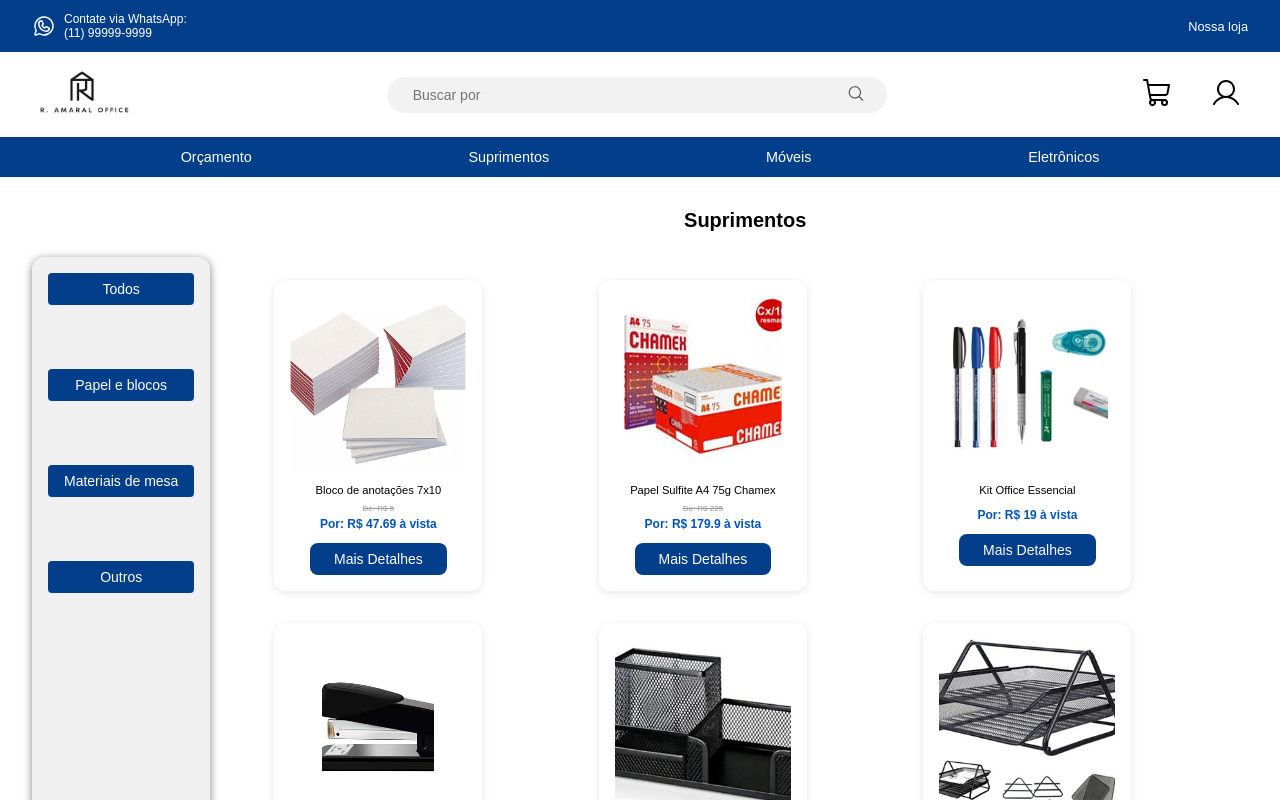
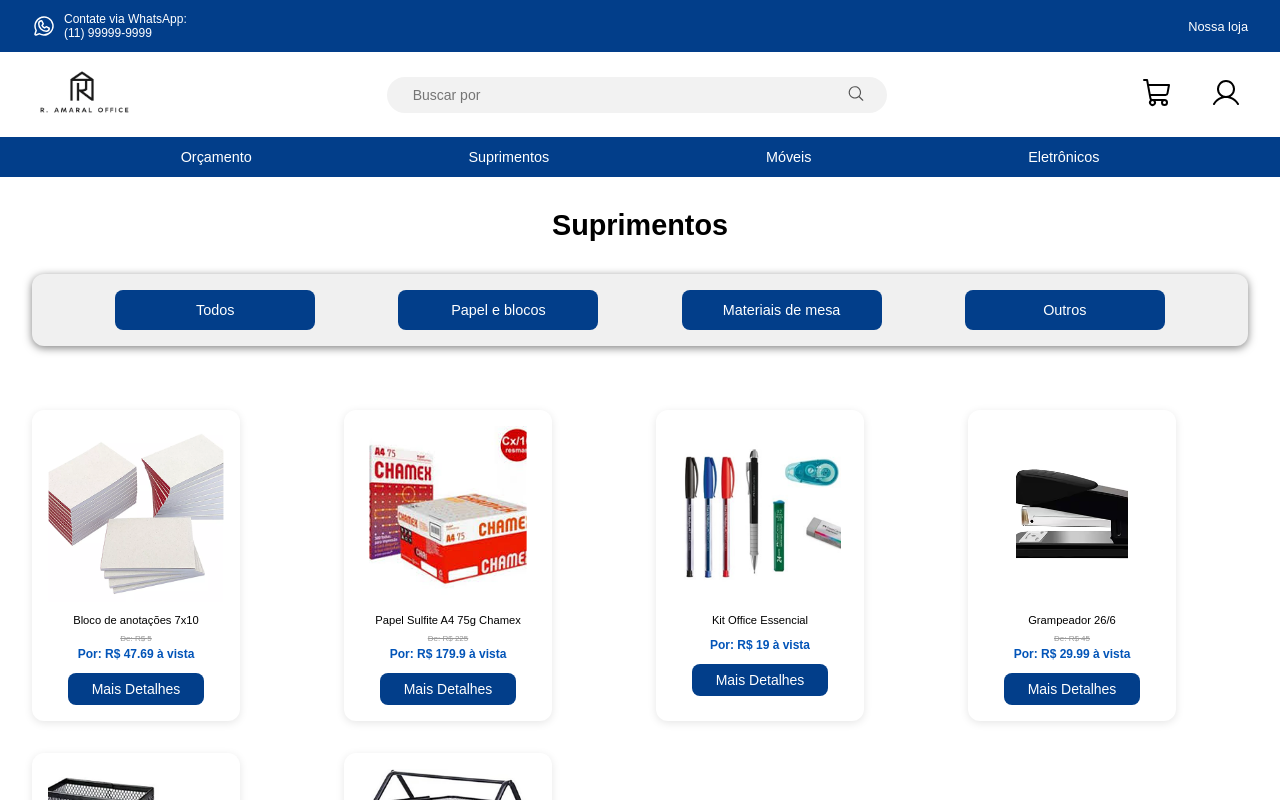
Before and after one commit to PedroMRegis/projeto_ijr, a React (Vite) app: page /suprimentos in a window 1280 px wide. Shown: the top 800 px of the page. Built offline with nearby package versions, Linux system fonts and the light colour scheme.

Commit message:
Centralizacao dos layouts de moveis, suprimentos e eletronicos

```diff
--- a/src/pages/Eletronicos.tsx
+++ b/src/pages/Eletronicos.tsx
@@ -1,4 +1,4 @@
-import React, { useState } from 'react'
+import React, { useState } from "react"
 import styled from "styled-components"
 import TopHeader from "@/components/TopHeader"
 import MiddleHeader from "@/components/MiddleHeader"
@@ -11,12 +11,12 @@
 import { Produto } from "@/utils/FiltroProduto"
 
 type EletronicosProps = {
-  setBusca: (valor: string) => void;
-  termoBusca: string;
-};
+  setBusca: (valor: string) => void
+  termoBusca: string
+}
 
 const Eletronicos = ({ setBusca, termoBusca }: EletronicosProps) => {
-  const { setFiltro, produtosFiltrados } = FiltroProduto(eletronicos)
+  const { setFiltro, produtosFiltrados } = FiltroProduto(eletronicos);
   const [produtoSelecionado, setProdutoSelecionado] = useState<Produto | null>(null)
 
   return (
@@ -26,6 +26,8 @@
       <BottomHeader />
 
       <Section>
+        <SectionTitulo>Eletrônicos</SectionTitulo>
+
         <Filtros>
           <button onClick={() => setFiltro("todos")}>Todos</button>
           <button onClick={() => setFiltro("monitores")}>Monitores</button>
@@ -36,7 +38,6 @@
         </Filtros>
 
         <AreaProdutos>
-          <SectionTitulo>Eletrônicos</SectionTitulo>
           <GridProdutos>
             {produtosFiltrados.map((produto, index) => (
               <CardProduto
@@ -65,82 +66,61 @@
 
 const Section = styled.section`
   display: flex;
+  flex-direction: column;
+  padding: 2rem;
   gap: 2rem;
-  padding: 2rem;
-
-  @media (max-width: 768px) {
-    flex-direction: column;
-    padding: 1rem;
-    max-width: 100%;
-  }
 `
 
 const SectionTitulo = styled.h2`
-  font-size: 1.25rem;
+  font-size: 1.8rem;
   font-weight: bold;
-  margin-bottom: 1rem;
   text-align: center;
-
-  @media (max-width: 768px) {
-    font-size: 1.1rem;
-  }
 `
 
 const Filtros = styled.div`
   display: flex;
-  flex-direction: column;
-  border-radius: 0.75rem;
+  justify-content: space-evenly;
+  flex-wrap: wrap;
+  gap: 1rem;
   background-color: #f0f0f0;
   padding: 1rem;
-  margin-top: 3rem;
+  border-radius: 0.75rem;
   box-shadow: 0 0.125rem 0.5rem rgba(0, 0, 0, 0.5);
-  gap: 4rem;
-
 
   button {
     background: #023e8a;
     color: white;
     border: none;
-    padding: 0.5rem 1rem;
-    border-radius: 0.25rem;
+    padding: 0.75rem 1.5rem;
+    border-radius: 0.5rem;
     cursor: pointer;
-    font-size: 0.875rem;
+    font-size: 0.9rem;
+    transition: background 0.2s;
+
+    flex: 1;
+    min-width: 150px;
+    max-width: 200px;
+    text-align: center;
 
     &:hover {
-      opacity: 0.9;
-    }
-  }
-
-  @media (max-width: 768px) {
-    width: 100%;
-    flex-direction: row;
-    flex-wrap: wrap;
-    justify-content: center;
-    gap: 1rem;
-    margin-top: 1rem;
-
-    button {
-      flex: 1 1 45%;
-      min-width: 120px;
+      background: #002b5b;
     }
   }
 `
 
 const AreaProdutos = styled.div`
-  display: flex;
-  flex-direction: column;
   flex: 1;
+  width: 100%;
 `
 
 const GridProdutos = styled.div`
   display: grid;
-  padding: 2rem;
+  padding: 2rem 0;
   grid-template-columns: repeat(auto-fill, minmax(250px, 1fr));
   gap: 2rem;
 
   @media (max-width: 768px) {
-    padding: 1rem;
     grid-template-columns: repeat(auto-fill, minmax(180px, 1fr));
-    gap: 1rem;
+    padding: 1rem 0;
   }
 `
--- a/src/pages/Moveis.tsx
+++ b/src/pages/Moveis.tsx
@@ -1,23 +1,23 @@
-import React, { useState } from 'react';
-import styled from "styled-components";
-import { FiltroProduto } from "@/utils/FiltroProduto";
-import CardProduto from "@/components/CardProduto";
-import moveis from "@/data/moveis";
-import ModalDetalhesProduto from "@/components/ModalDetalhesProduto";
-import { Produto } from "@/utils/FiltroProduto";
-import TopHeader from '@/components/TopHeader';
-import MiddleHeader from '@/components/MiddleHeader';
-import BottomHeader from '@/components/BottomHeader';
-import Footer from "@/components/Footer";
+import React, { useState } from 'react'
+import styled from "styled-components"
+import { FiltroProduto } from "@/utils/FiltroProduto"
+import CardProduto from "@/components/CardProduto"
+import moveis from "@/data/moveis"
+import ModalDetalhesProduto from "@/components/ModalDetalhesProduto"
+import { Produto } from "@/utils/FiltroProduto"
+import TopHeader from '@/components/TopHeader'
+import MiddleHeader from '@/components/MiddleHeader'
+import BottomHeader from '@/components/BottomHeader'
+import Footer from "@/components/Footer"
 
 type MoveisProps = {
-  setBusca: (valor: string) => void;
-  termoBusca: string;
-};
+  setBusca: (valor: string) => void
+  termoBusca: string
+}
 
 const Moveis = ({ setBusca, termoBusca }: MoveisProps) => {
   const { setFiltro, produtosFiltrados } = FiltroProduto(moveis);
-  const [produtoSelecionado, setProdutoSelecionado] = useState<Produto | null>(null);
+  const [produtoSelecionado, setProdutoSelecionado] = useState<Produto | null>(null)
 
   return (
     <>
@@ -25,7 +25,9 @@
       <MiddleHeader setBusca={setBusca} termoBusca={termoBusca} />
       <BottomHeader />
 
-      <Section>
+      <Container>
+        <SectionTitulo>Móveis</SectionTitulo>
+
         <Filtros>
           <button onClick={() => setFiltro("todos")}>Todos</button>
           <button onClick={() => setFiltro("cadeiras")}>Cadeiras</button>
@@ -33,8 +35,6 @@
           <button onClick={() => setFiltro("armários e estantes")}>Armários e Estantes</button>
         </Filtros>
 
-        <AreaProdutos>
-          <SectionTitulo>Móveis</SectionTitulo>
         <GridProdutos>
           {produtosFiltrados.map((produto, index) => (
             <CardProduto
@@ -44,8 +44,7 @@
             />
           ))}
         </GridProdutos>
-        </AreaProdutos>
-      </Section>
+      </Container>
 
       {produtoSelecionado && (
         <ModalDetalhesProduto
@@ -56,89 +55,68 @@
 
       <Footer />
     </>
-  );
-};
+  )
+}
 
-export default Moveis;
+export default Moveis
 
-const Section = styled.section`
+const Container = styled.section`
+  padding: 2rem;
   display: flex;
+  flex-direction: column;
+  align-items: center;
   gap: 2rem;
-  padding: 2rem;
 
   @media (max-width: 768px) {
-    flex-direction: column;
     padding: 1rem;
-    max-width: 100%;
   }
-`;
+`
+
+const SectionTitulo = styled.h2`
+  font-size: 1.8rem;
+  font-weight: bold;
+  text-align: center;
+`
 
 const Filtros = styled.div`
   display: flex;
-  flex-direction: column;
+  justify-content: space-evenly;
+  flex-wrap: wrap;
+  gap: 1rem;
+  background-color: #f0f0f0;
+  padding: 1rem;
   border-radius: 0.75rem;
   box-shadow: 0 0.125rem 0.5rem rgba(0, 0, 0, 0.5);
-  gap: 4rem;
-  max-height: 35rem;
-  background-color: #f0f0f0;
-  padding: 1rem;
-  margin-top: 3rem;
+  width: 100%;
 
   button {
     background: #023e8a;
     color: white;
     border: none;
-    padding: 0.5rem 1rem;
-    border-radius: 0.25rem;
+    padding: 0.75rem 1rem;
+    border-radius: 0.5rem;
     cursor: pointer;
-    font-size: 0.875rem;
+    font-size: 0.9rem;
+    flex: 1;
+    min-width: 150px;
+    max-width: 200px;
+    text-align: center;
 
     &:hover {
-      opacity: 0.9;
+      background: #002b5b;
     }
   }
-
-  @media (max-width: 768px) {
-    width: 100%;
-    flex-direction: row;
-    flex-wrap: wrap;
-    justify-content: center;
-    gap: 1rem;
-    margin-top: 1rem;
-
-    button {
-      flex: 1 1 45%;
-      min-width: 120px;
-    }
-  }
-`;
-
-const AreaProdutos = styled.div`
-  display: flex;
-  flex-direction: column;
-  flex: 1;
-`;
-
-const SectionTitulo = styled.h2`
-  font-size: 1.25rem;
-  font-weight: bold;
-  margin-bottom: 1rem;
-  text-align: center;
-
-  @media (max-width: 768px) {
-    font-size: 1.1rem;
-  }
-`;
+`
 
 const GridProdutos = styled.div`
   display: grid;
-  padding: 2rem;
+  width: 100%;
+  padding: 2rem 0;
   grid-template-columns: repeat(auto-fill, minmax(250px, 1fr));
   gap: 2rem;
 
   @media (max-width: 768px) {
-    padding: 1rem;
     grid-template-columns: repeat(auto-fill, minmax(180px, 1fr));
-    gap: 1rem;
+    padding: 1rem 0;
   }
-`;
+`
--- a/src/pages/Suprimentos.tsx
+++ b/src/pages/Suprimentos.tsx
@@ -10,14 +10,12 @@
 import MiddleHeader from '@/components/MiddleHeader'
 import Footer from '@/components/Footer'
 
-
-
 type SuprimentosProps = {
   setBusca: (valor: string) => void;
   termoBusca: string;
 };
 
-const Suprimentos = ({setBusca, termoBusca}: SuprimentosProps) => {
+const Suprimentos = ({ setBusca, termoBusca }: SuprimentosProps) => {
   const { setFiltro, produtosFiltrados } = FiltroProduto(suprimentos)
   const [produtoSelecionado, setProdutoSelecionado] = useState<Produto | null>(null)
 
@@ -27,7 +25,8 @@
       <MiddleHeader setBusca={setBusca} termoBusca={termoBusca} />
       <BottomHeader />
 
-      <Section>
+      <Container>
+        <SectionTitulo>Suprimentos</SectionTitulo>
         <Filtros>
           <button onClick={() => setFiltro("todos")}>Todos</button>
           <button onClick={() => setFiltro("papel e blocos")}>Papel e blocos</button>
@@ -35,8 +34,6 @@
           <button onClick={() => setFiltro("outros")}>Outros</button>
         </Filtros>
 
-        <AreaProdutos>
-          <SectionTitulo>Suprimentos</SectionTitulo>
         <GridProdutos>
           {produtosFiltrados.map((produto, index) => (
             <CardProduto
@@ -46,8 +43,7 @@
             />
           ))}
         </GridProdutos>
-        </AreaProdutos>
-      </Section>
+      </Container>
 
       {produtoSelecionado && (
         <ModalDetalhesProduto
@@ -58,87 +54,69 @@
 
       <Footer />
     </>
-  );
-};
+  )
+}
 
-export default Suprimentos;
+export default Suprimentos
 
-const Section = styled.section`
+
+const Container = styled.section`
+  padding: 2rem;
   display: flex;
+  flex-direction: column;
+  align-items: center;
   gap: 2rem;
-  padding: 2rem;
 
   @media (max-width: 768px) {
-    flex-direction: column;
     padding: 1rem;
   }
-`;
+`
 
 const SectionTitulo = styled.h2`
-  font-size: 1.25rem;
+  font-size: 1.8rem;
   font-weight: bold;
-  margin-bottom: 1rem;
   text-align: center;
-
-  @media (max-width: 768px) {
-    font-size: 1.1rem;
-  }
-`;
+`
 
 const Filtros = styled.div`
   display: flex;
-  flex-direction: column;
+  justify-content: space-evenly;
+  flex-wrap: wrap;
+  gap: 1rem;
+  background-color: #f0f0f0;
+  padding: 1rem;
   border-radius: 0.75rem;
   box-shadow: 0 0.125rem 0.5rem rgba(0, 0, 0, 0.5);
-  gap: 4rem;
-  max-height: 35rem;
-  background-color: #f0f0f0;
-  padding: 1rem;
-  margin-top: 3rem;
+  width: 100%;
 
   button {
     background: #023e8a;
     color: white;
     border: none;
-    padding: 0.5rem 1rem;
-    border-radius: 0.25rem;
+    padding: 0.75rem 1rem;
+    border-radius: 0.5rem;
     cursor: pointer;
-    font-size: 0.875rem;
+    font-size: 0.9rem;
+    flex: 1;
+    min-width: 150px;
+    max-width: 200px;
+    text-align: center;
 
     &:hover {
-      opacity: 0.9;
+      background: #002b5b;
     }
   }
-
-  @media (max-width: 768px) {
-    flex-direction: row;
-    flex-wrap: wrap;
-    justify-content: center;
-    gap: 1rem;
-    margin-top: 1rem;
-
-    button {
-      flex: 1 1 45%;
-      min-width: 120px;
-    }
-  }
-`;
-
-const AreaProdutos = styled.div`
-  display: flex;
-  flex-direction: column;
-  flex: 1;
-`;
+`
 
 const GridProdutos = styled.div`
   display: grid;
-  padding: 2rem;
+  width: 100%;
+  padding: 2rem 0;
   grid-template-columns: repeat(auto-fill, minmax(250px, 1fr));
   gap: 2rem;
 
   @media (max-width: 768px) {
-    padding: 1rem;
     grid-template-columns: repeat(auto-fill, minmax(180px, 1fr));
-    gap: 1rem;
+    padding: 1rem 0;
   }
-`;
+`
```
Lines whose indentation alone changed are shown as unchanged.
